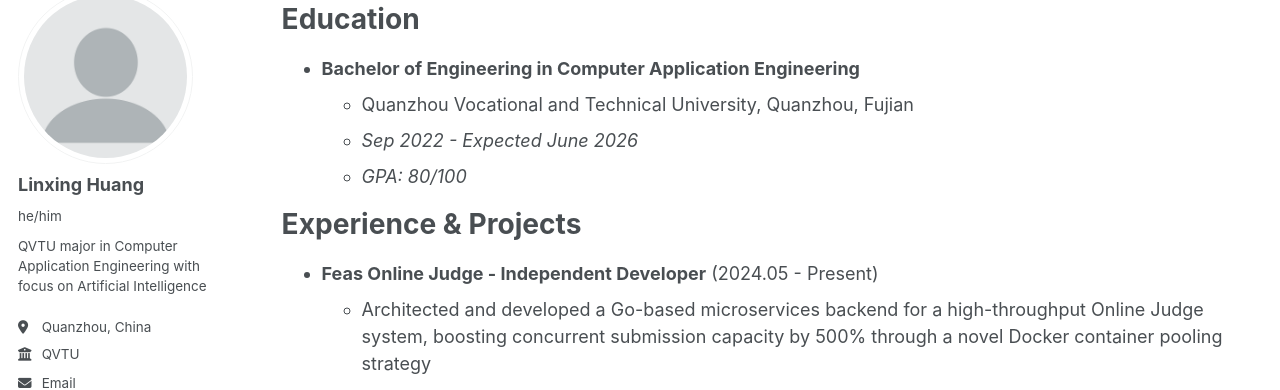
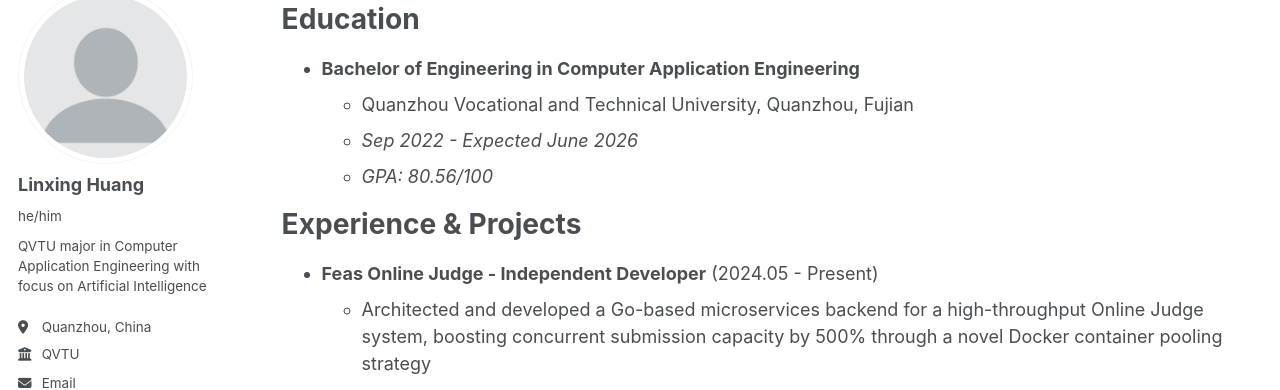
Before and after one commit to LanceHuang245/LanceHuang245.github.io, a Jekyll site: the page built from _pages/cv.md, in a window 1280 px wide and 900 px high. Shown: the part 110-500 px from the top of the window. Built offline with Jekyll 4.4.1, drawn with Linux system fonts in a browser that asks for light colours; a script that is not in the unit is left out.

Commit message:
docs: cv update

```diff
--- a/_pages/cv.md
+++ b/_pages/cv.md
@@ -14,7 +14,7 @@ Education
 *   **Bachelor of Engineering in Computer Application Engineering**
     *   Quanzhou Vocational and Technical University, Quanzhou, Fujian
     *   *Sep 2022 - Expected June 2026*
-    *   *GPA: 80/100*
+    *   *GPA: 80.56/100*
 
 Experience & Projects
 ======
```
